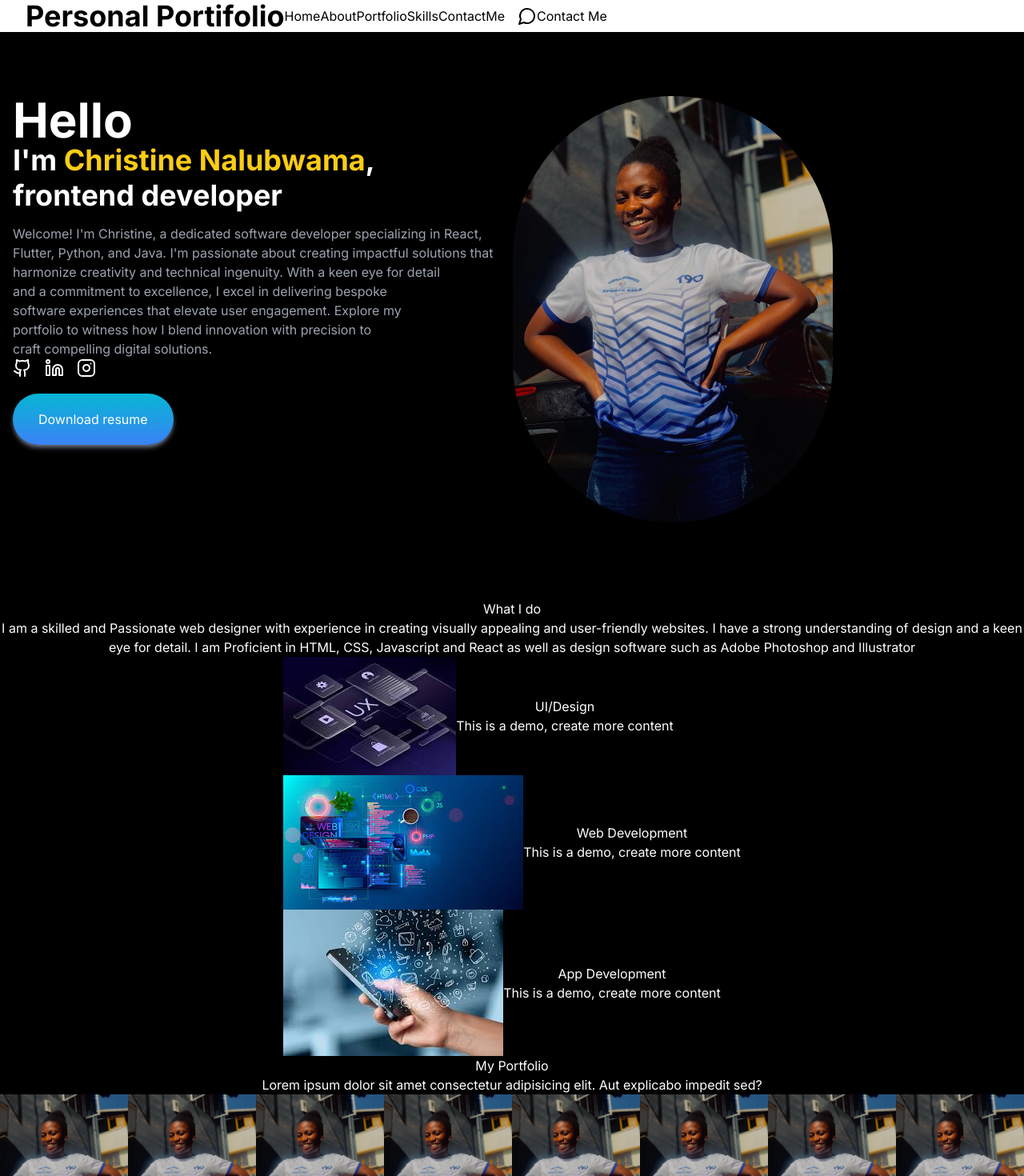
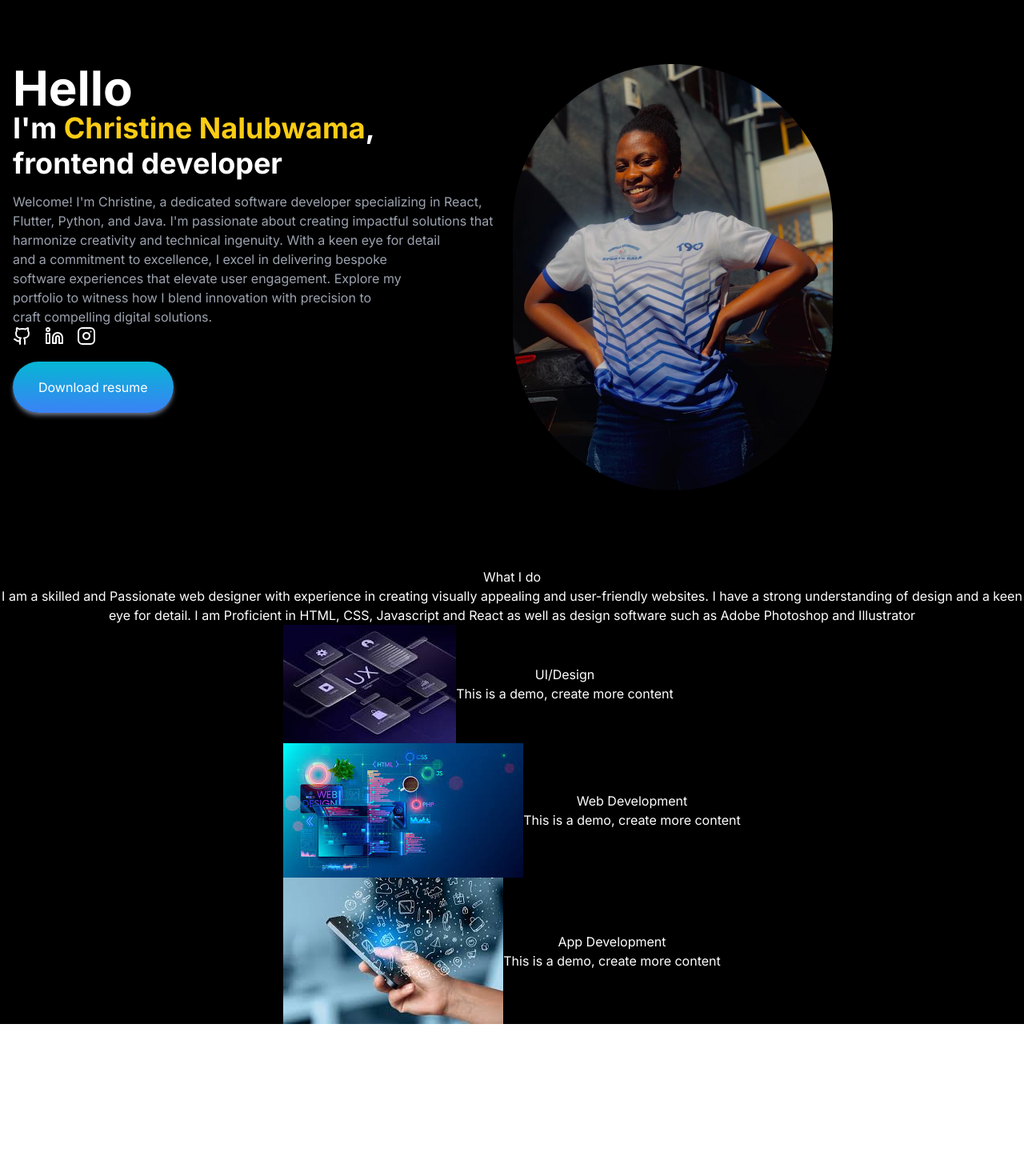
Before and after one commit to Marcario/Portifolio, a Next.js app: page / in a window 1280 px wide. Shown: the top 1470 px of the page at 80% size. After the commit the page ends 1280 px from the top, so only its background shows below. Built offline with nearby package versions, Linux system fonts and the light colour scheme.

Commit message:
intial commit

```diff
--- a/app/layout.js
+++ b/app/layout.js
@@ -17,7 +17,7 @@ export default function RootLayout({ children }) {
     <html lang="en" suppressHydrationWarning>
       <Providers>
         <body className={inter.className}>
-          <Header />
+          {/* <Header /> */}
           {children}
           {/* <Footer /> */}
         </body>
--- a/app/page.jsx
+++ b/app/page.jsx
@@ -87,9 +87,9 @@ function Home() {
       </div>
       <div className="flex flex-col items-center justify-center">
         <AboutMe />
-        <Projects />
+        {/* <Projects />
         <Portfolio />
-        <Contact />
+        <Contact /> */}
       </div>
     </div>
   );
```
